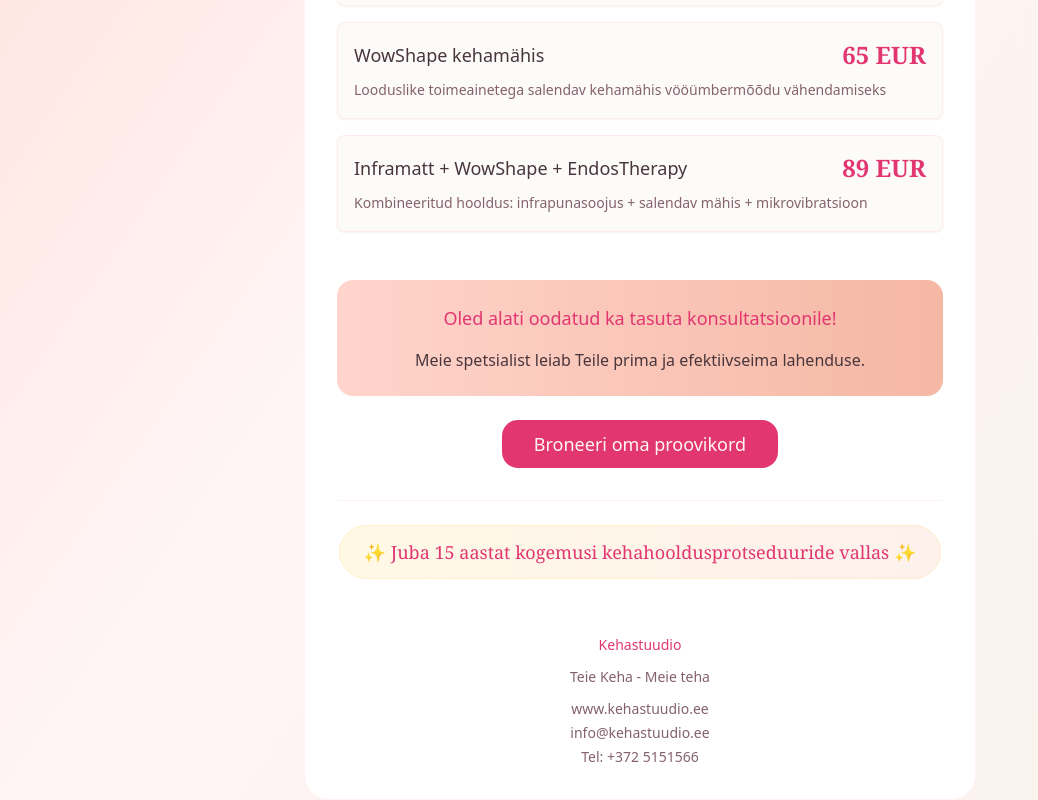
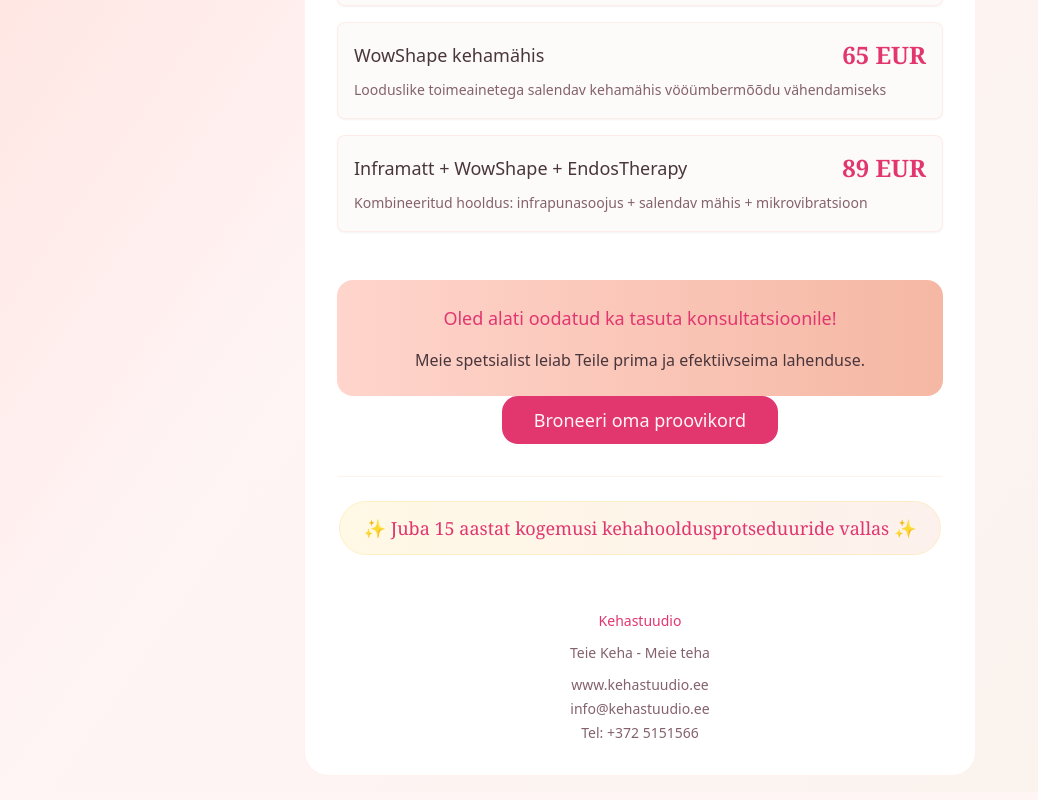
Before and after one commit to JuhanKuusk/keha-heaolu-kutse, a React (Vite) app: page / in a window 1280 px wide. Shown: the part 1039-1839 px from the top of the page, without its empty margins (0-1038 px from the left). Built offline with nearby package versions, Linux system fonts and the light colour scheme.

Commit message:
Lisa broneeringu link
Lisatud broneeringu link "Broneeri oma proovikord" nupule.

```diff
--- a/src/components/EmailTemplate.tsx
+++ b/src/components/EmailTemplate.tsx
@@ -125,12 +125,18 @@ const EmailTemplate = () => {
                 </p>
               </div>
 
-              <Button
-                size="lg"
-                className="bg-gradient-to-r from-spa-rose to-primary hover:from-spa-rose/90 hover:to-primary/90 text-primary-foreground px-8 py-6 rounded-2xl font-medium text-lg shadow-[var(--shadow-soft)] transition-all duration-300 hover:scale-105"
+              <a
+                href="https://broneerimine.timma.ee/kehastuudio"
+                target="_blank"
+                rel="noopener noreferrer"
               >
-                Broneeri oma proovikord
-              </Button>
+                <Button
+                  size="lg"
+                  className="bg-gradient-to-r from-spa-rose to-primary hover:from-spa-rose/90 hover:to-primary/90 text-primary-foreground px-8 py-6 rounded-2xl font-medium text-lg shadow-[var(--shadow-soft)] transition-all duration-300 hover:scale-105"
+                >
+                  Broneeri oma proovikord
+                </Button>
+              </a>
             </div>
 
             {/* Experience Badge */}
```
